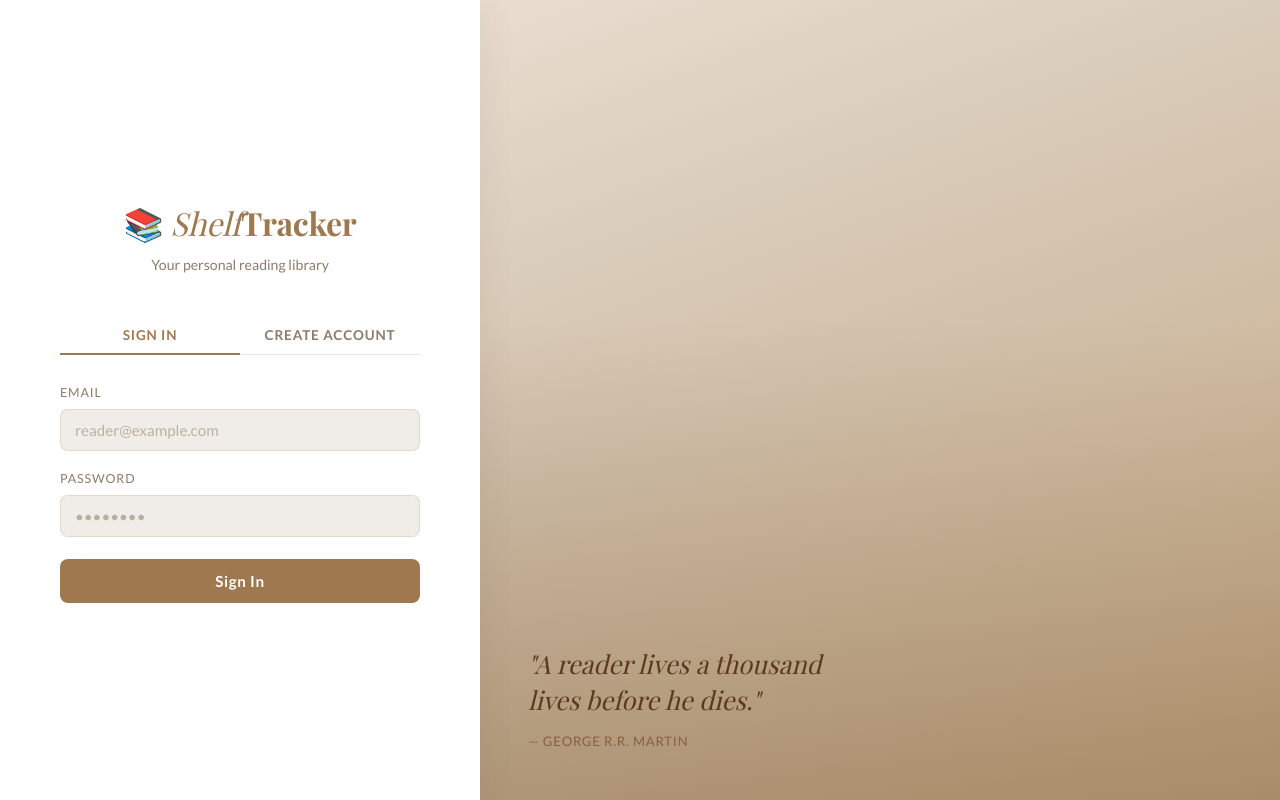
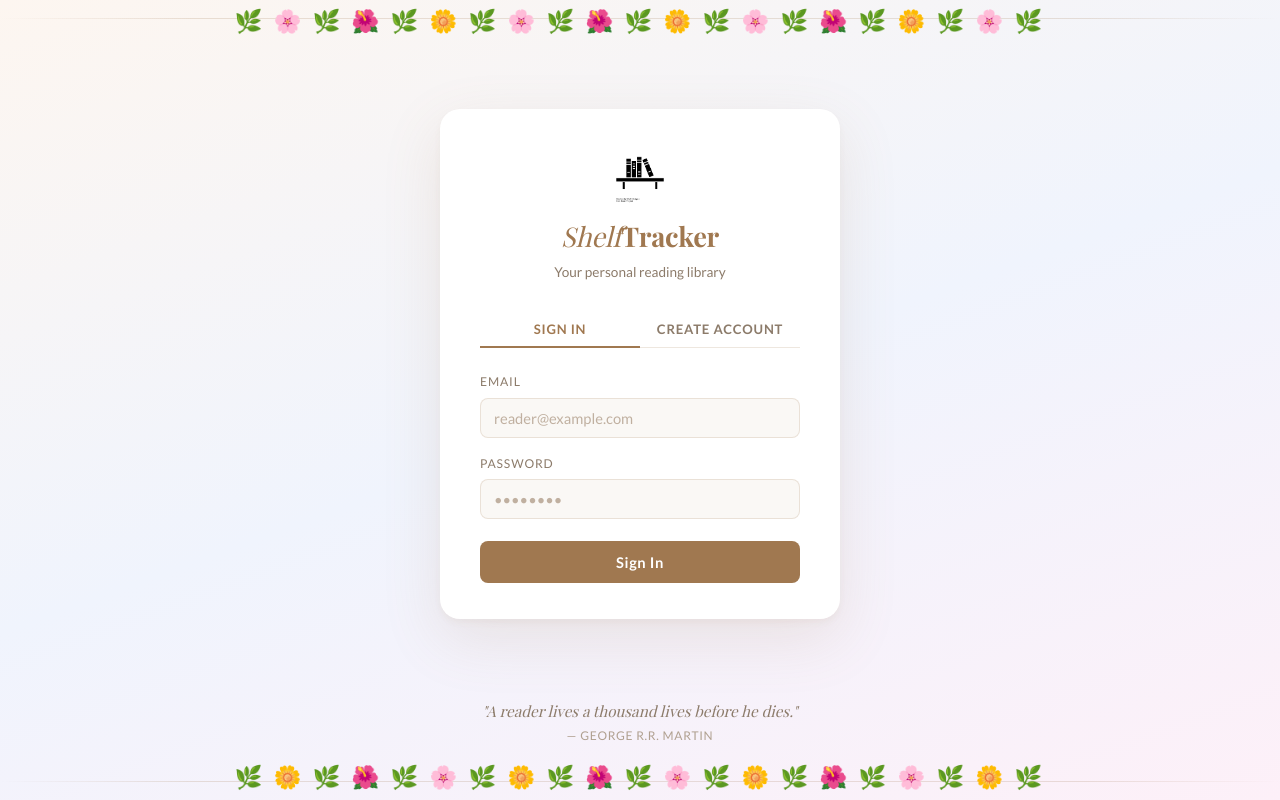
Before and after one commit to diyabasnet743/shelf-tracker, a FastAPI app: page / in a window 1280 px wide. Run offline with FastAPI, Linux system fonts and the light colour scheme; some web fonts are replaced.

Commit message:
Changes in the login page layout and styling

```diff
--- a/templates/login.html
+++ b/templates/login.html
@@ -6,69 +6,102 @@
   <title>Shelf Tracker – Sign In</title>
   <link rel="stylesheet" href="/static/css/styles.css" />
   <style>
-    /* ── Pastel light theme overrides for the login page ── */
     :root {
-      --login-bg:       #f5f3ef;
-      --login-surface:  #ffffff;
-      --login-surface2: #f0ede8;
       --login-accent:   #a07850;
       --login-accent-h: #7a5c3a;
       --login-text:     #2c2318;
       --login-muted:    #8c7b6a;
       --login-border:   rgba(160, 120, 80, 0.18);
-      --login-shadow:   0 8px 40px rgba(80, 50, 20, 0.10);
     }
 
+    *, *::before, *::after { box-sizing: border-box; margin: 0; padding: 0; }
+
     html, body {
-      height: 100%;
-      margin: 0;
-      padding: 0;
-      background: var(--login-bg);
+      min-height: 100vh;
+      font-family: var(--font-body);
+      background: linear-gradient(160deg, #fdf6f0 0%, #f0f4fd 50%, #fdf0f8 100%);
+      background-attachment: fixed;
       color: var(--login-text);
+      display: flex;
+      flex-direction: column;
     }
 
-    /* ── Two-panel wrapper ── */
-    .auth-page {
-      display: flex;
-      min-height: 100vh;
+    /* ── Flower garland ── */
+    .garland {
+      width: 100%;
+      text-align: center;
+      font-size: 1.4rem;
+      padding: 10px 0 4px;
+      letter-spacing: 0.15em;
+      line-height: 1;
+      user-select: none;
+      position: relative;
+      z-index: 1;
     }
 
-    /* ── Left: form panel ── */
-    .auth-left {
-      flex: 0 0 480px;
+    /* Vine line through garland */
+    .garland::before {
+      content: '';
+      position: absolute;
+      top: 50%;
+      left: 0; right: 0;
+      height: 1px;
+      background: linear-gradient(to right,
+        transparent 0%, rgba(160,120,80,0.2) 15%,
+        rgba(160,120,80,0.2) 85%, transparent 100%);
+      z-index: -1;
+    }
+
+    /* ── Main centered area ── */
+    .auth-center {
+      flex: 1;
       display: flex;
       align-items: center;
       justify-content: center;
-      padding: 48px 40px;
-      background: var(--login-surface);
-      box-shadow: 4px 0 32px rgba(80,50,20,0.07);
-      z-index: 1;
+      padding: 24px 20px;
     }
 
-    .auth-inner { width: 100%; max-width: 360px; }
+    /* ── Card ── */
+    .auth-card {
+      background: #ffffff;
+      border-radius: 20px;
+      box-shadow:
+        0 4px 6px rgba(160,120,80,0.06),
+        0 20px 60px rgba(160,120,80,0.14);
+      padding: 40px 40px 36px;
+      width: 100%;
+      max-width: 400px;
+    }
 
+    /* ── Logo ── */
     .auth-logo {
       text-align: center;
-      margin-bottom: 40px;
+      margin-bottom: 28px;
+    }
+    .auth-logo img {
+      height: 56px;
+      margin-bottom: 10px;
+      display: block;
+      margin-left: auto;
+      margin-right: auto;
     }
     .auth-logo h1 {
       font-family: var(--font-head);
-      font-size: 2rem;
+      font-size: 1.7rem;
       color: var(--login-accent);
       letter-spacing: -0.01em;
-      margin-bottom: 6px;
+      margin-bottom: 4px;
     }
     .auth-logo h1 em { font-style: italic; font-weight: 400; }
     .auth-logo p {
       color: var(--login-muted);
-      font-size: 0.88rem;
+      font-size: 0.85rem;
     }
 
     /* ── Tabs ── */
     .auth-tabs {
       display: flex;
-      gap: 0;
-      margin-bottom: 28px;
+      margin-bottom: 24px;
       border-bottom: 1px solid var(--login-border);
     }
     .auth-tab {
@@ -77,9 +110,9 @@
       border: none;
       border-bottom: 2px solid transparent;
       color: var(--login-muted);
-      padding: 10px;
+      padding: 9px;
       font-family: var(--font-body);
-      font-size: 0.85rem;
+      font-size: 0.82rem;
       font-weight: 700;
       letter-spacing: 0.06em;
       text-transform: uppercase;
@@ -96,36 +129,43 @@
     .auth-form { display: none; }
     .auth-form.active { display: block; }
 
-    /* ── Override global input styles for this page ── */
-    .auth-inner input {
-      background: var(--login-surface2);
+    /* ── Inputs ── */
+    .auth-card .form-group {
+      display: flex;
+      flex-direction: column;
+      gap: 6px;
+      margin-bottom: 16px;
+    }
+    .auth-card label {
+      color: var(--login-muted);
+      font-size: 0.76rem;
+      letter-spacing: 0.07em;
+      text-transform: uppercase;
+    }
+    .auth-card input {
+      background: #faf8f5;
       border: 1px solid var(--login-border);
-      color: var(--login-text);
+      color: #1a202c;
       border-radius: 8px;
-      padding: 11px 14px;
-      font-size: 0.95rem;
+      padding: 10px 13px;
+      font-size: 0.92rem;
+      font-family: var(--font-body);
+      width: 100%;
       transition: border-color 0.2s, box-shadow 0.2s;
     }
-    .auth-inner input:focus {
+    .auth-card input:focus {
       outline: none;
       border-color: var(--login-accent);
-      box-shadow: 0 0 0 3px rgba(160,120,80,0.12);
+      box-shadow: 0 0 0 3px rgba(160,120,80,0.1);
     }
-    .auth-inner input::placeholder { color: #bbb0a0; }
+    .auth-card input::placeholder { color: #c0b0a0; }
 
-    .auth-inner label {
-      color: var(--login-muted);
-      font-size: 0.78rem;
-      letter-spacing: 0.07em;
-    }
-
-    /* ── Submit button ── */
+    /* ── Button ── */
     .auth-submit {
       width: 100%;
-      margin-top: 4px;
-      justify-content: center;
-      padding: 13px;
-      font-size: 0.95rem;
+      margin-top: 6px;
+      padding: 12px;
+      font-size: 0.92rem;
       border-radius: 8px;
       background: var(--login-accent);
       color: #fff;
@@ -136,93 +176,64 @@
       font-family: var(--font-body);
       letter-spacing: 0.04em;
     }
-    .auth-submit:hover {
-      background: var(--login-accent-h);
-      transform: translateY(-1px);
-    }
+    .auth-submit:hover  { background: var(--login-accent-h); transform: translateY(-1px); }
     .auth-submit:active { transform: translateY(0); }
 
-    /* ── Error box ── */
+    /* ── Error ── */
     .auth-error {
       background: #fff5f5;
       border: 1px solid #f5c6c6;
       color: #b94040;
       border-radius: 8px;
-      padding: 10px 14px;
-      font-size: 0.85rem;
-      margin-bottom: 16px;
+      padding: 9px 13px;
+      font-size: 0.83rem;
+      margin-bottom: 14px;
       display: none;
       line-height: 1.5;
     }
 
-    /* ── Right: image panel ── */
-    .auth-right {
-      flex: 1;
-      position: relative;
-      overflow: hidden;
-      /*
-        To use your own photo, replace the gradient below with:
-        background-image: url('/static/images/your-photo.jpg');
-        background-size: cover;
-        background-position: center;
-      */
-      background:
-        linear-gradient(160deg, #e8ddd0 0%, #d4c4b0 40%, #c4a882 100%);
-      display: flex;
-      align-items: flex-end;
-      justify-content: flex-start;
-      padding: 48px;
+    /* ── Bottom quote ── */
+    .auth-quote {
+      text-align: center;
+      padding: 8px 20px 16px;
     }
-
-    /* Decorative overlay text on the image panel */
-    .auth-right-caption {
-      position: relative;
-      z-index: 1;
+    .auth-quote blockquote {
+      font-family: var(--font-head);
+      font-size: 0.95rem;
+      font-style: italic;
+      color: var(--login-muted);
+      line-height: 1.5;
     }
-    .auth-right-caption blockquote {
-      font-family: var(--font-head);
-      font-size: 1.6rem;
-      font-style: italic;
-      color: #5a3a1a;
-      line-height: 1.4;
-      max-width: 320px;
-      margin: 0 0 10px 0;
-    }
-    .auth-right-caption cite {
-      font-size: 0.82rem;
-      color: #8a6040;
+    .auth-quote cite {
+      display: block;
+      font-size: 0.75rem;
+      color: #b0a090;
       letter-spacing: 0.06em;
       text-transform: uppercase;
+      margin-top: 4px;
       font-style: normal;
     }
 
-    /* Subtle vignette over the image */
-    .auth-right::before {
-      content: '';
-      position: absolute;
-      inset: 0;
-      background: linear-gradient(to top, rgba(90,58,26,0.25) 0%, transparent 60%);
-      pointer-events: none;
-    }
-
-    /* ── Responsive: stack on small screens ── */
-    @media (max-width: 820px) {
-      .auth-page { flex-direction: column; }
-      .auth-left  { flex: none; width: 100%; padding: 40px 24px; box-shadow: none; }
-      .auth-right { min-height: 200px; padding: 28px 24px; }
-      .auth-right-caption blockquote { font-size: 1.2rem; }
+    @media (max-width: 480px) {
+      .auth-card { padding: 28px 20px 24px; border-radius: 14px; }
+      .garland { font-size: 1.1rem; letter-spacing: 0.08em; }
     }
   </style>
 </head>
 <body>
-  <div class="auth-page">
 
-    <!-- ── Left: Sign-in form ── -->
-    <div class="auth-left">
-      <div class="auth-inner">
+  <!-- ── Top flower garland ── -->
+  <div class="garland">
+    🌿 🌸 🌿 🌺 🌿 🌼 🌿 🌸 🌿 🌺 🌿 🌼 🌿 🌸 🌿 🌺 🌿 🌼 🌿 🌸 🌿
+  </div>
+
+  <!-- ── Centered card ── -->
+  <div class="auth-center">
+    <div class="auth-card">
 
       <div class="auth-logo">
-          <h1>📚 <em>Shelf</em>Tracker</h1>
+        <img src="/static/noun-books-shelf-4194571.png" alt="ShelfTracker logo" />
+        <h1><em>Shelf</em>Tracker</h1>
         <p>Your personal reading library</p>
       </div>
 
@@ -231,7 +242,7 @@
         <button class="auth-tab" onclick="switchTab('signup')">Create Account</button>
       </div>
 
-        <!-- LOGIN FORM -->
+      <!-- LOGIN -->
       <div id="login-form" class="auth-form active">
         <div id="login-error" class="auth-error"></div>
         <div class="form-group">
@@ -245,7 +256,7 @@
         <button class="auth-submit" onclick="doLogin()">Sign In</button>
       </div>
 
-        <!-- SIGNUP FORM -->
+      <!-- SIGNUP -->
       <div id="signup-form" class="auth-form">
         <div id="signup-error" class="auth-error"></div>
         <div class="form-group">
@@ -266,14 +277,13 @@
     </div>
   </div>
 
-    <!-- ── Right: image / decorative panel ── -->
-    <div class="auth-right">
-      <div class="auth-right-caption">
+  <!-- ── Bottom quote + garland ── -->
+  <div class="auth-quote">
     <blockquote>"A reader lives a thousand lives before he dies."</blockquote>
     <cite>— George R.R. Martin</cite>
   </div>
-    </div>
-
+  <div class="garland" style="padding: 4px 0 12px;">
+    🌿 🌼 🌿 🌺 🌿 🌸 🌿 🌼 🌿 🌺 🌿 🌸 🌿 🌼 🌿 🌺 🌿 🌸 🌿 🌼 🌿
   </div>
 
   <script src="/static/js/api.js"></script>
```
Lines whose indentation alone changed are shown as unchanged.
